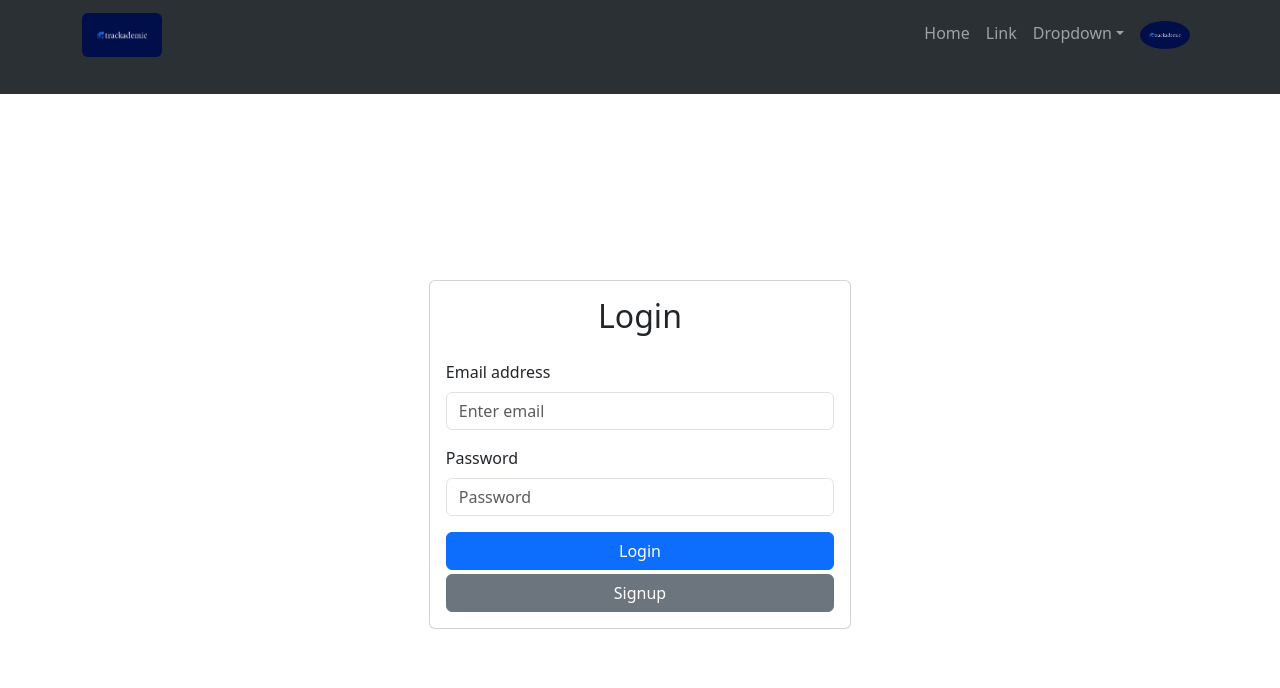
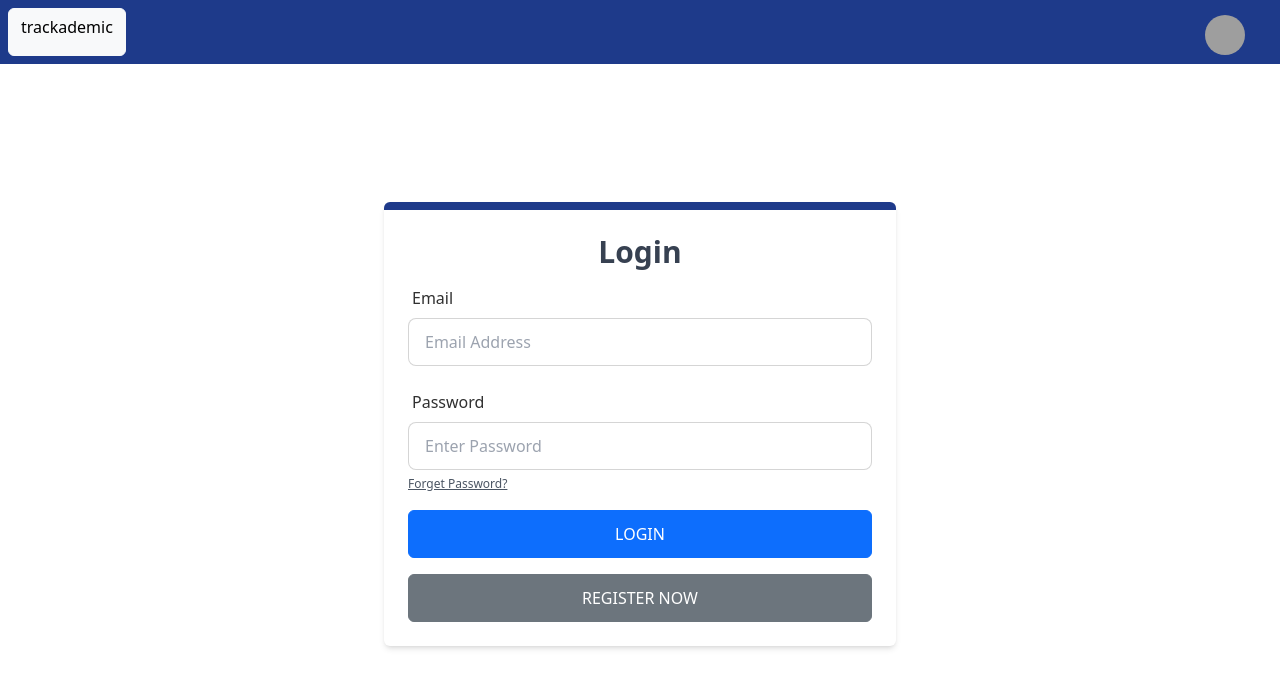
Before and after one commit to abijith007/trackademic, a React (Create React App) app in the folder frontend/: page /login in a window 1280 px wide. Shown: the top 688 px of the page. Built offline with nearby package versions, Linux system fonts and the light colour scheme; grey boxes are pictures that could not be loaded.

Commit message:
Moved to Daisy UI from Bootstrap

```diff
--- /dev/null
+++ b/frontend/postcss.config.js
@@ -0,0 +1,3 @@
+module.exports = {
+  plugins: [require('tailwindcss'), require('autoprefixer')],
+};
--- a/frontend/public/index.html
+++ b/frontend/public/index.html
@@ -1,6 +1,6 @@
 <!DOCTYPE html>
 <html lang="en">
-  <head>
+  <head >
     <meta charset="utf-8" />
     <link rel="icon" href="%PUBLIC_URL%/favicon.ico" />
     <meta name="viewport" content="width=device-width, initial-scale=1" />
--- a/frontend/src/App.css
+++ b/frontend/src/App.css
@@ -1,38 +1,3 @@
-.App {
-  text-align: center;
+.height-90vh{
+  height: 90vh;
 }
-
-.App-logo {
-  height: 40vmin;
-  pointer-events: none;
-}
-
-@media (prefers-reduced-motion: no-preference) {
-  .App-logo {
-    animation: App-logo-spin infinite 20s linear;
-  }
-}
-
-.App-header {
-  background-color: #282c34;
-  min-height: 100vh;
-  display: flex;
-  flex-direction: column;
-  align-items: center;
-  justify-content: center;
-  font-size: calc(10px + 2vmin);
-  color: white;
-}
-
-.App-link {
-  color: #61dafb;
-}
-
-@keyframes App-logo-spin {
-  from {
-    transform: rotate(0deg);
-  }
-  to {
-    transform: rotate(360deg);
-  }
-}
--- a/frontend/src/components/common-components/NavBar/NavBar.js
+++ b/frontend/src/components/common-components/NavBar/NavBar.js
@@ -1,50 +1,29 @@
-import Container from 'react-bootstrap/Container';
-import Nav from 'react-bootstrap/Nav';
-import Navbar from 'react-bootstrap/Navbar';
-import NavDropdown from 'react-bootstrap/NavDropdown';
-import Image from 'react-bootstrap/Image';
-import Figure from 'react-bootstrap/Figure';
-import tracademicImage from '../../../assets/tracademic.png';
-
 function NavBar() {
   return (
-    <Navbar bg="secondary" data-bs-theme="dark" expand="lg" className="bg-body-tertiary">
-      <Container>
-        <Navbar.Brand href="#home"><Figure className='me-1'>
-              <Figure.Image
-                width={80}
-                src={tracademicImage}
-                rounded
-              /></Figure></Navbar.Brand>
-        <Navbar.Toggle aria-controls="basic-navbar-nav" />
-        <Navbar.Collapse id="basic-navbar-nav">
-          <Nav className="ms-auto">
-            <Nav.Link href="#home">Home</Nav.Link>
-            <Nav.Link href="#link">Link</Nav.Link>
-            <NavDropdown title="Dropdown" id="basic-nav-dropdown">
-              <NavDropdown.Item href="#action/3.1">Action</NavDropdown.Item>
-              <NavDropdown.Item href="#action/3.2">
-                Another action
-              </NavDropdown.Item>
-              <NavDropdown.Item href="#action/3.3">Something</NavDropdown.Item>
-              <NavDropdown.Divider />
-              <NavDropdown.Item href="#action/3.4">
-                Separated link
-              </NavDropdown.Item>
-            </NavDropdown>
-            <Nav.Link>
-              <Figure>
-              <Figure.Image
-                width={50}
-                height={50}
-                src={tracademicImage}
-                roundedCircle
-              /></Figure>
-            </Nav.Link>
-          </Nav>
-        </Navbar.Collapse>
-      </Container>
-    </Navbar>
+    <div className="navbar w-100 bg-blue-900">
+      <div className="flex-1 ms-2 align-middle	">
+        <a className="btn btn-light normal-case align-middle	text-center text-xl py-auto">trackademic</a>
+      </div>
+      <div className="flex flex-row-reverse gap-2 me-10">
+        <div className="dropdown dropdown-end">
+          <label tabIndex={0} className="btn btn-ghost btn-circle avatar">
+            <div className="w-10 rounded-full">
+              <img src="https://img.freepik.com/free-psd/3d-illustration-person-with-sunglasses_23-2149436188.jpg" />
+            </div>
+          </label>
+          <ul tabIndex={0} className="mt-3 z-[1] p-2 shadow menu menu-sm dropdown-content bg-primary-100 rounded-box w-52">
+            <li>
+              <a className="justify-between">
+                Profile
+                <span className="badge">New</span>
+              </a>
+            </li>
+            <li><a>Settings</a></li>
+            <li><a>Logout</a></li>
+          </ul>
+        </div>
+      </div>
+    </div>
   );
 }
 
--- /dev/null
+++ b/frontend/src/components/common-components/Toast/Toast.js
@@ -0,0 +1,19 @@
+import { ShieldX  } from 'lucide-react';
+
+function Toast({location, type, message}) {
+  let icon;
+  switch (type) {
+    case 'danger': type = 'alert alert-danger';
+                   icon = <ShieldX />
+                   break;
+  }
+  return (
+    <div className={"p-0 mt-20 toast " + location} style={{display: 'block'}}>
+      <div className={"m-0 " + type}>
+      {icon}<span className="font-semibold">{message}</span>
+      </div>
+    </div>
+  )
+}
+
+export default Toast;
--- a/frontend/src/components/login/Login.js
+++ b/frontend/src/components/login/Login.js
@@ -1,21 +1,21 @@
 import React, { useState } from 'react';
 import NavBar from '../common-components/NavBar/NavBar';
-import { Container, Row, Col, Form, Button, Card } from 'react-bootstrap';
 import { useNavigate } from 'react-router-dom';
 import { useDispatch, useSelector } from 'react-redux';
-import { XCircleFill } from 'react-bootstrap-icons';
 import loginService from '../../services/loginService';
+import Toast from '../common-components/Toast/Toast';
 
 function Login() {
   const dispatch = useDispatch();
   const navigate = useNavigate();
   const user = useSelector(state => state.user);
-  const [email, setEmail] = useState('');
   const [showLoginError, setShowLoginError] = useState(false)
-  const [password, setPassword] = useState('');
+  const [showToast, setShowToast] = useState(false);
+  const [isLoginLoading, setLoginLoading] = useState(false);
 
   const handleLogin = async (event) => {
     event.preventDefault();
+    setLoginLoading(true);
     const email = event.target[0].value.trim();
     const password = event.target[1].value.trim();
     const loginSuccess = await loginService(email, password, dispatch);
@@ -23,8 +23,15 @@ function Login() {
     if (loginSuccess) {
       navigate('/dashboard');
     }
+    else{
+      triggerToast();
+      setLoginLoading(false);
+    }
   };
 
+  const triggerToast = () => {
+    setTimeout(() => setShowLoginError(false), 10000);
+  };
 
   const goToSignup = () => {
     navigate("/signup");
@@ -33,46 +40,31 @@ function Login() {
   return (
     <>
       <NavBar />
-      <Container className="d-flex align-items-center justify-content-center" style={{ minHeight: "90vh" }}>
-        <Row style={{ width: '40%' }}>
-          <Col className="my-auto mx-auto">
-            {showLoginError&&<h6 className='text-danger text-center mb-2'><XCircleFill size={20} className="me-2 my-auto"/>Username or Password is incorrect</h6>}
-            <Card style={{ width: '100%' }}>
-              <Card.Body>
-                <h2 className="text-center mb-4">Login</h2>
-                <Form onSubmit={handleLogin}>
-                  <Form.Group className="mb-3" controlId="formBasicEmail">
-                    <Form.Label>Email address</Form.Label>
-                    <Form.Control
-                      type="email"
-                      placeholder="Enter email"
-                      value={email}
-                      onChange={(e) => setEmail(e.target.value)}
-                    />
-                  </Form.Group>
+      {showLoginError && <Toast location='toast-end toast-top' type="danger" message="Incorrect Username of Password "/>}
+      <div className="relative flex flex-col items-center justify-center overflow-hidden height-90vh">
+        <div className="w-full p-6 bg-white border-t-8 border-blue-900 rounded-md shadow-md border-top-1 md:max-w-lg">
+            <h1 className="text-3xl font-semibold text-center text-gray-700">Login</h1>
+            <form className="space-y-4" onSubmit={handleLogin}>
+                <div>
+                    <label className="label">
+                        <span className="text-base label-text">Email</span>
+                    </label>
+                    <input type="text" placeholder="Email Address" className="w-full input input-bordered" />
+                </div>
+                <div>
+                    <label className="label">
+                        <span className="text-base label-text">Password</span>
+                    </label>
+                    <input type="password" placeholder="Enter Password"
+                        className="w-full input input-bordered" />
+                </div>
+                <a href="#" className="text-xs text-gray-600 hover:underline hover:text-blue-600">Forget Password?</a>
 
-                  <Form.Group className="mb-3" controlId="formBasicPassword">
-                    <Form.Label>Password</Form.Label>
-                    <Form.Control
-                      type="password"
-                      placeholder="Password"
-                      value={password}
-                      onChange={(e) => setPassword(e.target.value)}
-                    />
-                  </Form.Group>
-
-                  <Button variant="primary" type="submit" className="w-100 mb-1">
-                    Login
-                  </Button>
-                  <Button onClick={goToSignup} variant="secondary" className="w-100">
-                    Signup
-                  </Button>
-                </Form>
-              </Card.Body>
-            </Card>
-          </Col>
-        </Row>
-      </Container>
+                <button className="w-100 btn btn-outline btn-primary text-white btn-wide btn-circle	">{!isLoginLoading ? <span>Login</span> : <span className="loading loading-spinner"></span>}</button>
+                <button className="w-100 btn text-white btn-secondary btn-wide btn-circle	">Register Now</button>
+            </form>
+        </div>
+    </div>
     </>
   );
 }
--- a/frontend/src/index.css
+++ b/frontend/src/index.css
@@ -1,3 +1,7 @@
+@tailwind base;
+@tailwind components;
+@tailwind utilities;
+
 body {
   margin: 0;
   font-family: -apple-system, BlinkMacSystemFont, 'Segoe UI', 'Roboto', 'Oxygen',
--- /dev/null
+++ b/frontend/tailwind.config.js
@@ -0,0 +1,30 @@
+module.exports = {
+  content: ['./src/**/*.{js,ts,jsx,tsx}'],
+  plugins: [require('daisyui')],
+  daisyui: {
+    themes: [
+      {
+        mytheme: {
+
+          "primary": "#2563eb",
+
+          "secondary": "#d1d5db",
+
+          "accent": "#1dcdbc",
+
+          "neutral": "#2b3440",
+
+          "base-100": "#ffffff",
+
+          "info": "#3abff8",
+
+          "success": "#36d399",
+
+          "warning": "#fbbd23",
+
+          "error": "#f87272",
+        },
+      },
+    ],
+  },
+};
```
Also changed, not shown: frontend/package.json (+7 -2 lines), 1 other file (tests, documents, lock files or other folders).
